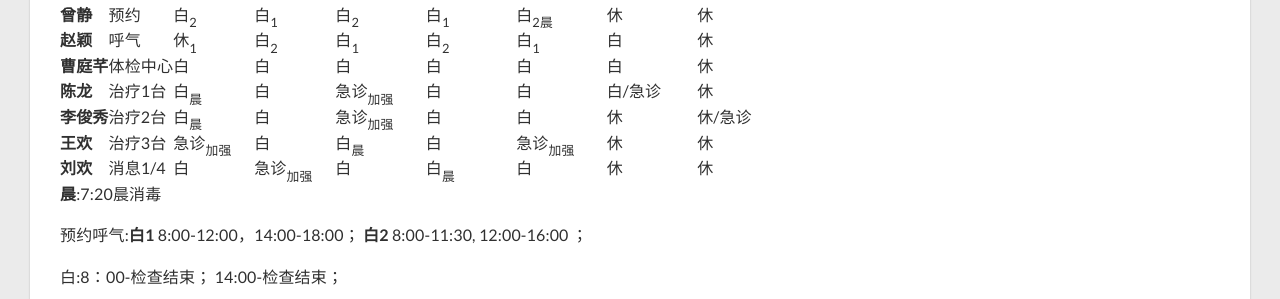
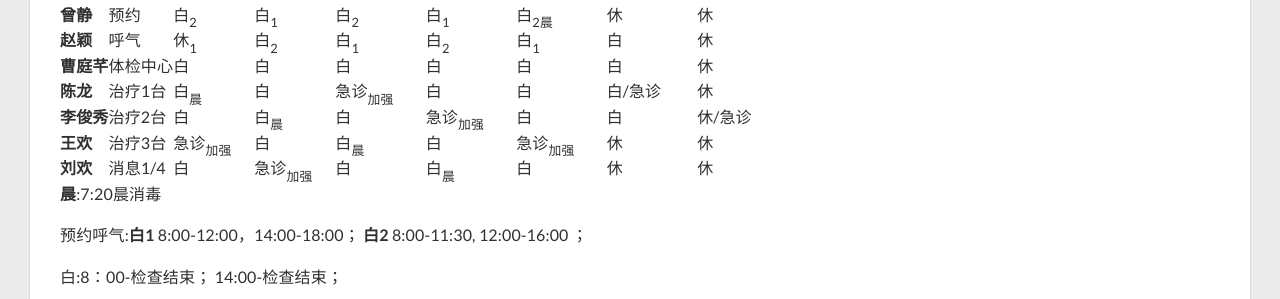
Before and after one commit to wh309566284/keshi-paiban, a Jekyll site: the page built from _posts/2020-06-07-20200608排班表.markdown, in a window 1280 px wide. Shown: the part 231-530 px from the top of the page. Built offline with Jekyll 4.4.1, drawn with Linux system fonts in a browser that asks for light colours; nearby versions of some CDN libraries; Markdown is read by kramdown in place of the engine named in the settings; comment, search, counter and statistics services are not loaded.

Commit message:
修改排版

```diff
--- a/_posts/2020-06-07-20200608排班表.markdown
+++ b/_posts/2020-06-07-20200608排班表.markdown
@@ -14,7 +14,7 @@ description:
 | **赵颖** | 呼气 | 休<sub>1</sub> | 白<sub>2</sub> | 白<sub>1</sub> | 白<sub>2</sub> | 白<sub>1</sub> | 白 | 休 |
 | **曹庭芊** | 体检中心 | 白 | 白 | 白 | 白 | 白 | 白 | 休 |
 | **陈龙** | 治疗1台 | 白<sub>晨</sub> | 白 |急诊<sub>加强</sub>|白|白|白/急诊|休|
-| **李俊秀** | 治疗2台 | 白<sub>晨</sub> | 白 | 急诊<sub>加强</sub> | 白 | 白 | 休 | 休/急诊 |
+| **李俊秀** | 治疗2台 | 白 | 白<sub>晨</sub> | 白 | 急诊<sub>加强</sub> | 白 | 白 | 休/急诊 |
 | **王欢** | 治疗3台 | 急诊<sub>加强</sub> | 白 | 白<sub>晨</sub> | 白 | 急诊<sub>加强</sub> | 休 | 休 |
 | **刘欢** | 消息1/4 | 白 | 急诊<sub>加强</sub> | 白 | 白<sub>晨</sub> | 白 | 休 | 休 |
 
```
